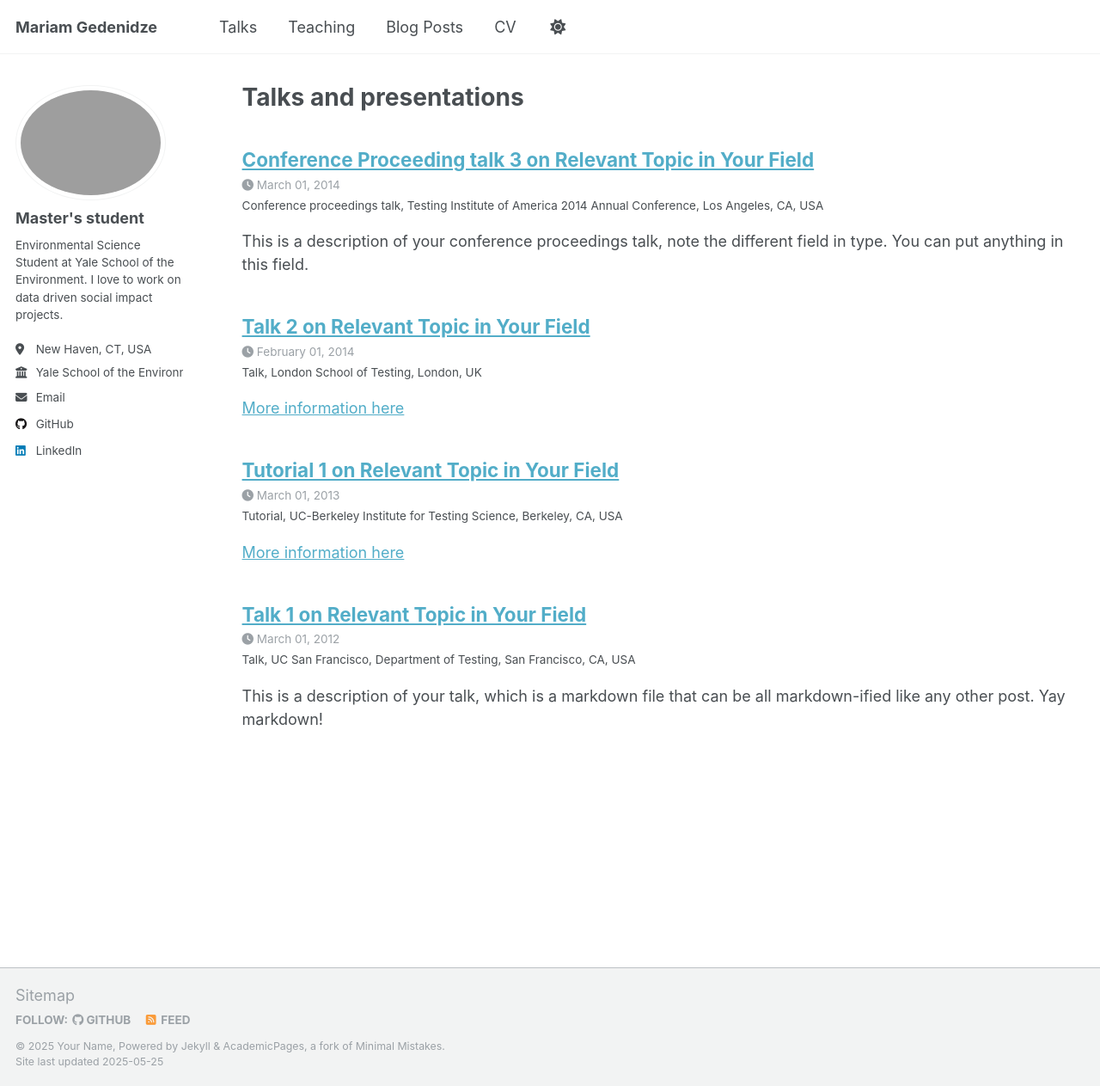
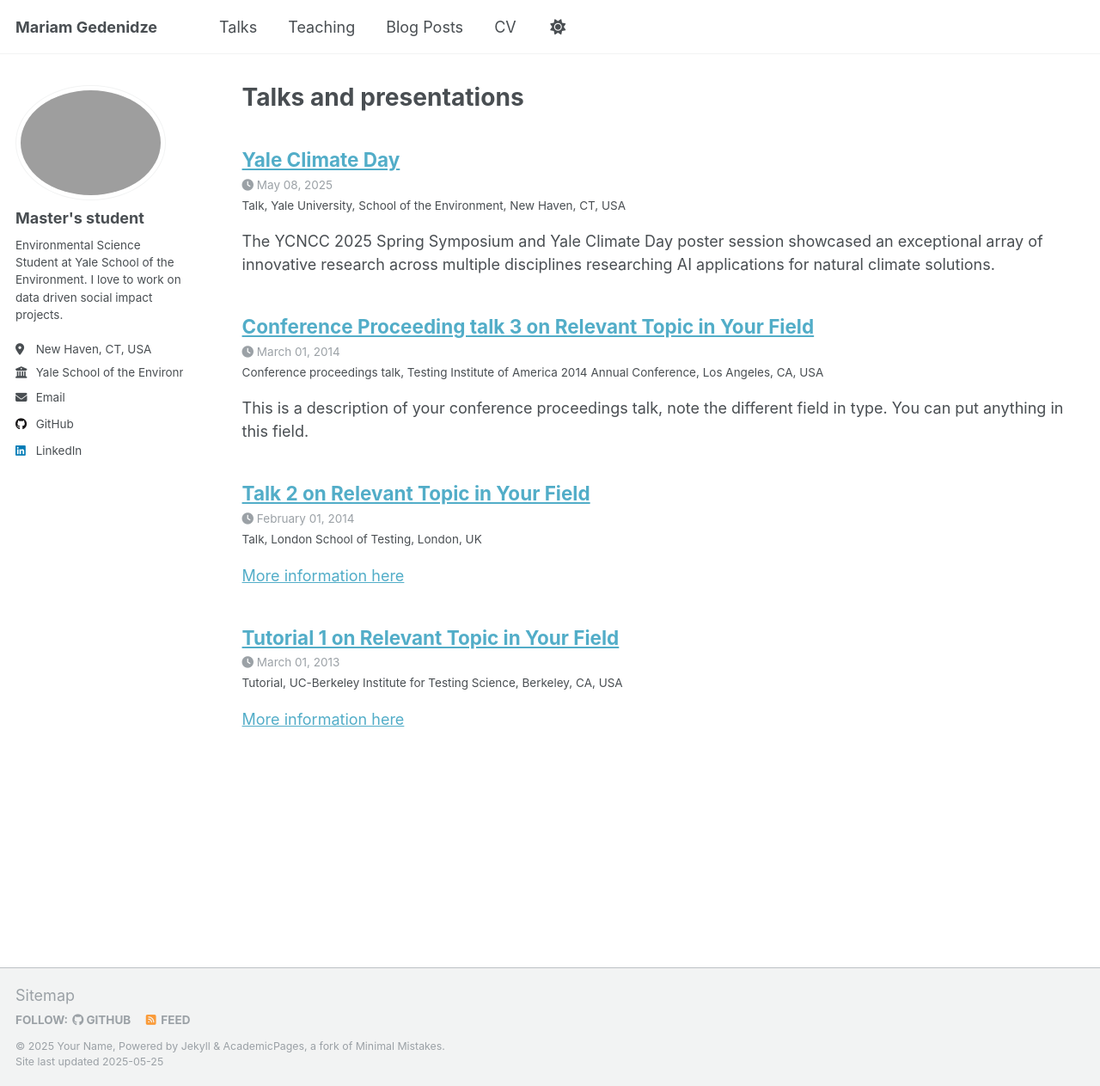
Before and after one commit to MariamGed/MariamGed.github.io, a Jekyll site: the page built from _pages/talks.html, in a window 1280 px wide and 1263 px high. Shown: the whole window at 86% size. Built offline with Jekyll 4.4.1, drawn with Linux system fonts in a browser that asks for light colours.

Commit message:
Update 2025-05-08-talk-1.md

```diff
--- a/_talks/2012-03-01-talk-1.md
+++ b/_talks/2012-03-01-talk-1.md
@@ -1,11 +1,21 @@
 ---
-title: "Talk 1 on Relevant Topic in Your Field"
+title: "Yale Climate Day"
 collection: talks
 type: "Talk"
-permalink: /talks/2012-03-01-talk-1
-venue: "UC San Francisco, Department of Testing"
-date: 2012-03-01
-location: "San Francisco, CA, USA"
+permalink: /talks/2025-05-08-talk-1
+venue: "Yale University, School of the Environment"
+date: 2025-05-08
+location: "New Haven, CT, USA"
 ---
 
-This is a description of your talk, which is a markdown file that can be all markdown-ified like any other post. Yay markdown!
+The YCNCC 2025 Spring Symposium and Yale Climate Day poster session showcased an exceptional array of innovative research across multiple disciplines researching AI applications for natural climate solutions.
+
+🥉 I’m honored to have been awarded third place for my presentation — a moment of recognition that means a lot as I continue refining this work.
+
+🛰️ The past few months have been truly transformational — I’ve been diving deep into a project that brings together Remote Sensing, Economics, and AI for Climate. It’s been both a challenge and a joy to work at the intersection of these fields I’m passionate about.
+
+🌲 Huge thanks to the Yale Center for Natural Carbon Capture for the opportunity to present alongside so many inspiring and impactful projects. Excited for what’s next!
+
+<img width="545" alt="Screenshot 2025-05-22 at 12 53 25 PM" src="https://github.com/user-attachments/assets/2707eca2-0d7a-4131-9f42-a23c4ae3c17e" />
+
+<img width="688" alt="Screenshot 2025-05-22 at 12 54 21 PM" src="https://github.com/user-attachments/assets/2e94e975-ef19-498d-9275-d5ab8cd60995" />
```
